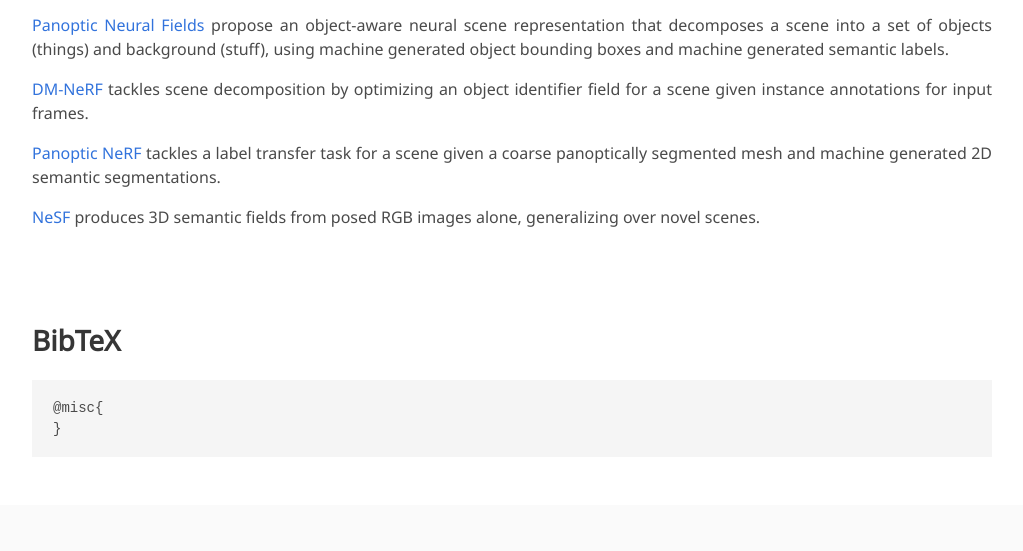
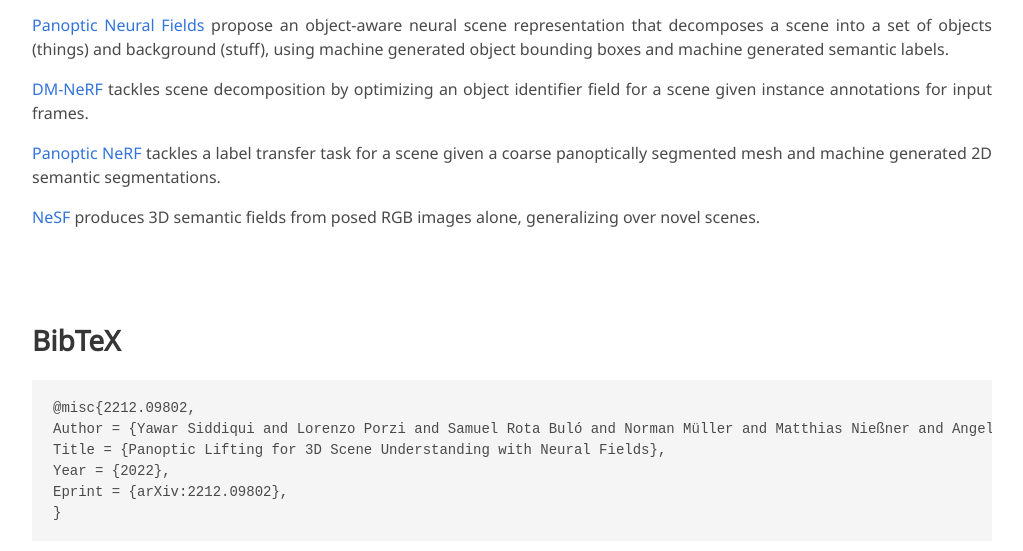
Before and after one commit to nihalsid/panoptic-lifting, a plain HTML site: page docs/index.html in a window 1280 px wide. Shown: the part 3925-4476 px from the top of the page, without its empty margins (128-1151 px from the left). Drawn offline with nearby package versions, Linux system fonts and the light colour scheme; no server answers; some icons are missing; a web font is replaced by a local one.

Commit message:
Update index.html

```diff
--- a/docs/index.html
+++ b/docs/index.html
@@ -576,7 +576,11 @@
         <div class="container is-max-desktop content">
             <h2 class="title">BibTeX</h2>
             <pre>
-<code>@misc{
+<code>@misc{2212.09802,
+Author = {Yawar Siddiqui and Lorenzo Porzi and Samuel Rota Buló and Norman Müller and Matthias Nießner and Angela Dai and Peter Kontschieder},
+Title = {Panoptic Lifting for 3D Scene Understanding with Neural Fields},
+Year = {2022},
+Eprint = {arXiv:2212.09802},
 }</code></pre>
         </div>
     </section>
```
